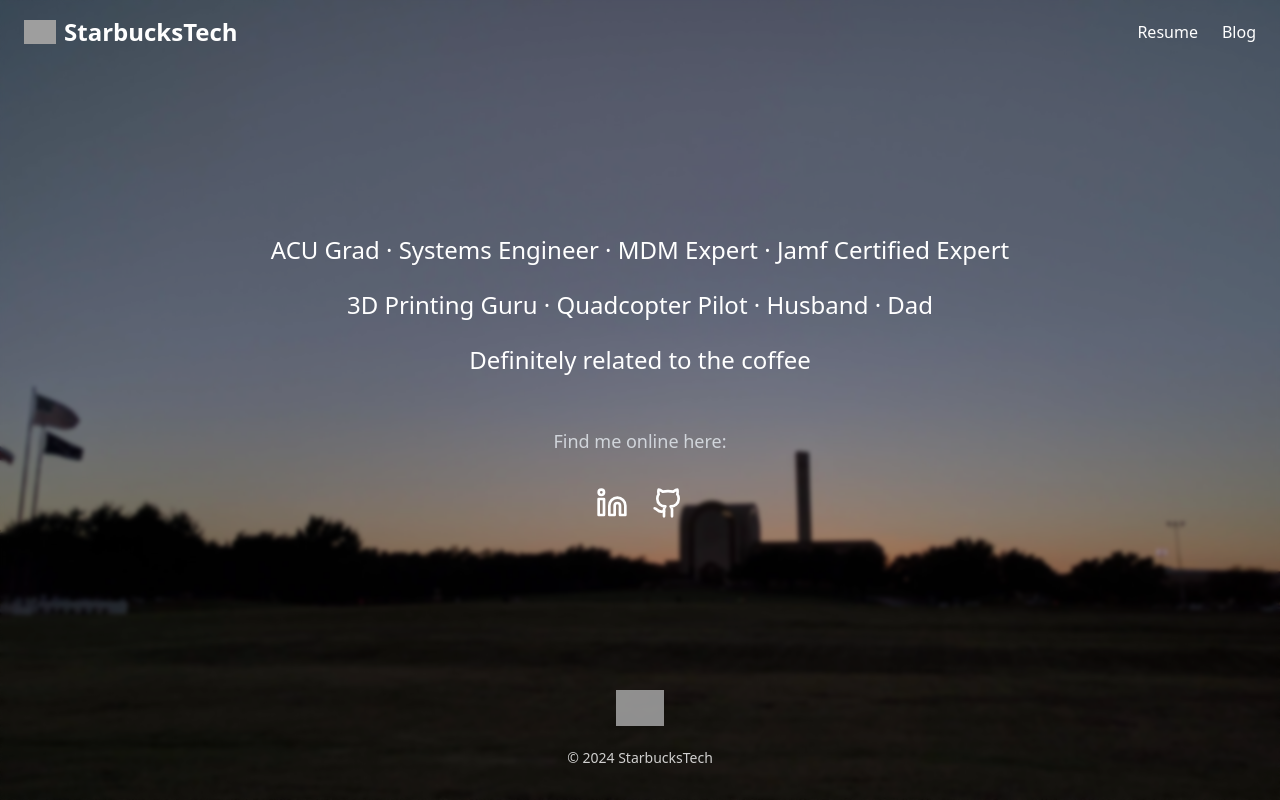
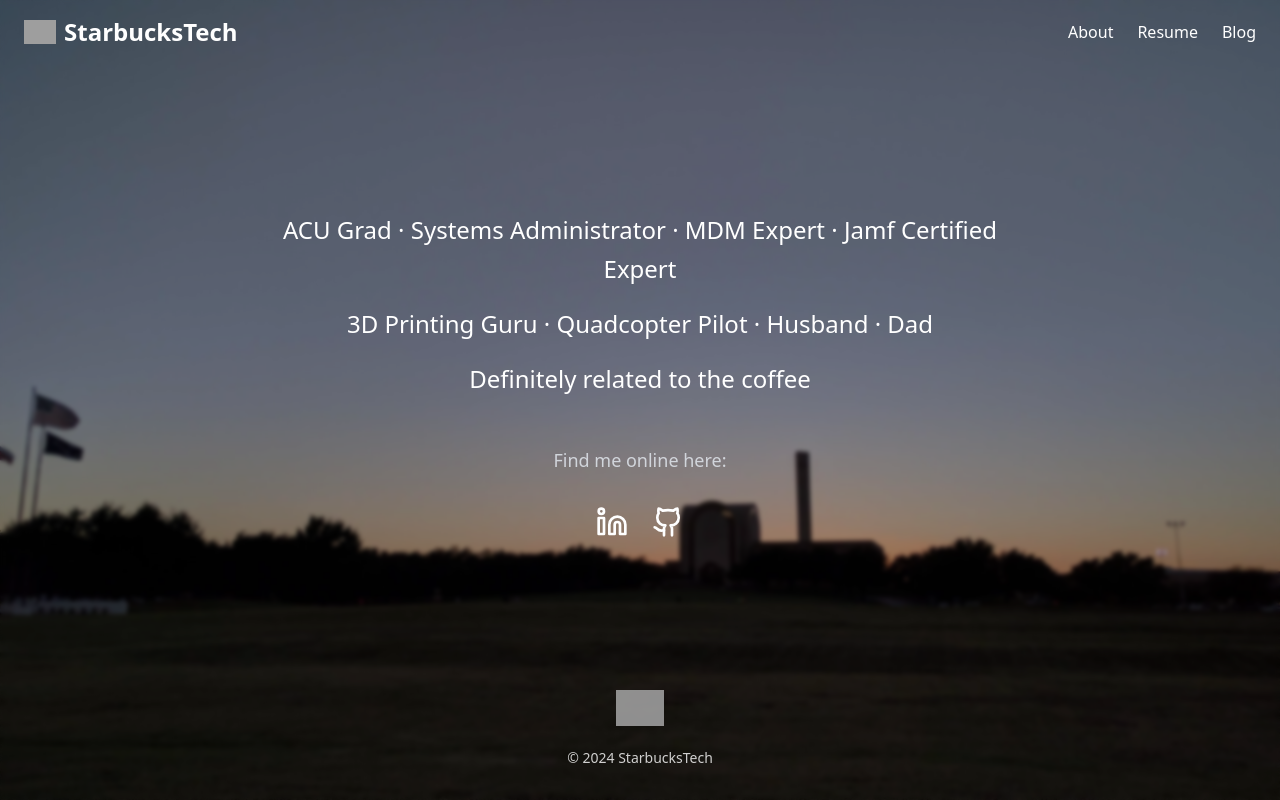
Before and after one commit to starbuckstech/starbuckstech.github.io, a React (Vite) app: page / in a window 1280 px wide. Built offline with nearby package versions, Linux system fonts and the light colour scheme; grey boxes are pictures that could not be loaded.

Commit message:
Add about link

```diff
--- a/src/components/Hero.tsx
+++ b/src/components/Hero.tsx
@@ -1,5 +1,5 @@
 import React from 'react';
-import { Github, Linkedin, Hash } from 'lucide-react';
+import { Github, Linkedin } from 'lucide-react';
 
 export function Hero() {
   return (
@@ -7,7 +7,7 @@ export function Hero() {
       <div className="max-w-3xl mx-auto text-center">
         <div className="text-2xl text-white mb-12 leading-relaxed">
           <p className="mb-4">
-            ACU Grad · Systems Engineer · MDM Expert · Jamf Certified Expert
+            ACU Grad · Systems Administrator · MDM Expert · Jamf Certified Expert
           </p>
           <p className="mb-4">
             3D Printing Guru · Quadcopter Pilot · Husband · Dad
--- a/src/components/Navigation.tsx
+++ b/src/components/Navigation.tsx
@@ -13,6 +13,13 @@ export function Navigation() {
           <span>StarbucksTech</span>
         </div>
         <div className="space-x-6">
+          <a
+            href="https://blog.starbuckstech.com/about"
+            className="text-white hover:text-green-400 transition-colors"
+            data-umami-event="About Button"
+          >
+            About
+          </a>
           <a
             href="https://rxresu.me/me.starbuck/adam-starbuck"
             className="text-white hover:text-green-400 transition-colors"
```
Also changed, not shown: 1 other file (tests, documents, lock files or other folders).
